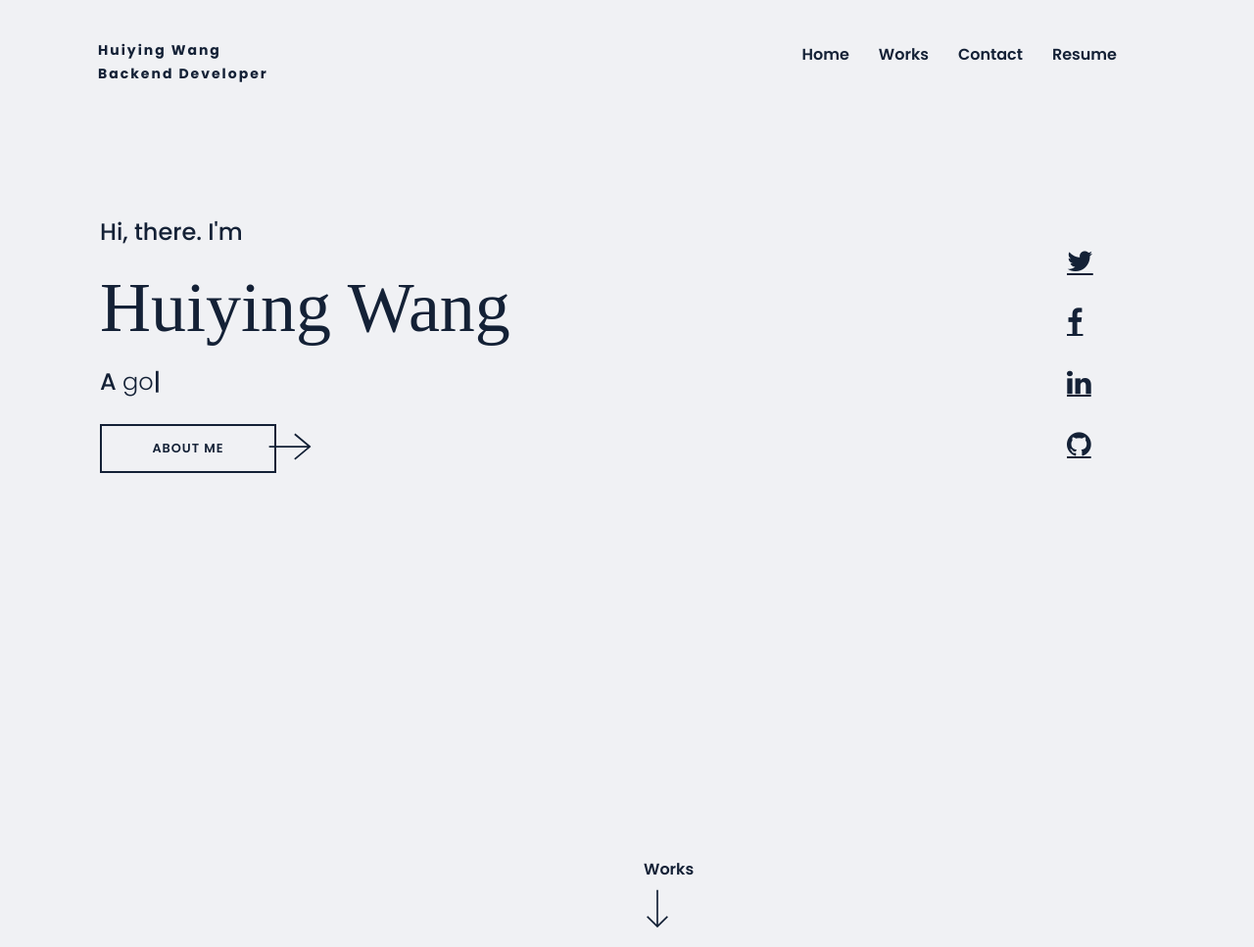
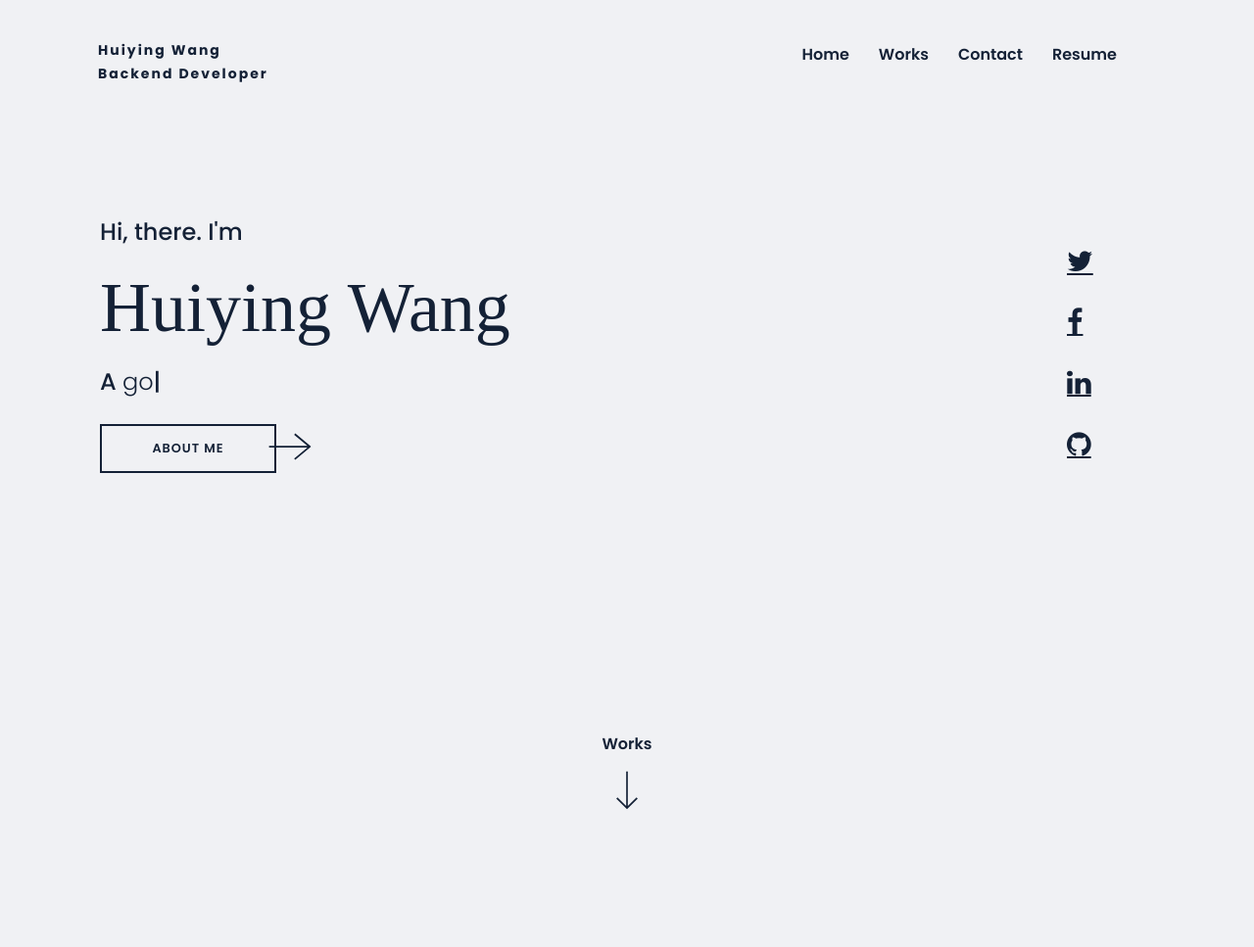
Before and after one commit to HuiyingWang0108/portfolio, a website: page index.html in a window 1280 px wide. Shown: the top 967 px of the page at 98% size. Drawn offline with nearby package versions, Linux system fonts and the light colour scheme; grey boxes are pictures that could not be loaded; a web font is replaced by a local one.

Commit message:
fixed work svg middle bottom

```diff
--- a/icon.css
+++ b/icon.css
@@ -46,10 +46,10 @@
 }
 .icon-work {
     /* transform: scale(1.8); */
-    margin-bottom: -50%;
+    margin-bottom: -3%;
     fill: var(--text-dark);
     transform: scale(1.5);
 }
 .icon-work:hover {
-    margin-bottom: -5%;
+    margin-bottom: 0%;
 }
--- a/index.html
+++ b/index.html
@@ -70,16 +70,7 @@
                     </div>
                 </div>
                 <div class="col-sm-4">
-                    <a class="workBtn" href="#about" style="justify-content: center;">
-                        <div class="works">Works</div>
-                        <div>
-                            <svg class="icon-work" width="28" height="48" xmlns="http://www.w3.org/2000/svg"
-                                viewBox="0 0 25 25">
-                                <path
-                                    d="m18.294 16.793-5.293 5.293V1h-1v21.086l-5.295-5.294-.707.707L12.501 24l6.5-6.5-.707-.707z" />
-                            </svg>
-                        </div>
-                    </a>
+
                 </div>
                 <div class="col-sm-2 myIcon">
                     <ul>
@@ -98,6 +89,18 @@
                     </ul>
                 </div>
             </div>
+        </div>
+        <div class="fixed-bottom text-center">
+            <a class="workBtn" href="#about" style="justify-content: center;">
+                <div class="works">Works</div>
+                <div>
+                    <svg class="icon-work" width="28" height="48" xmlns="http://www.w3.org/2000/svg"
+                        viewBox="0 0 25 25">
+                        <path
+                            d="m18.294 16.793-5.293 5.293V1h-1v21.086l-5.295-5.294-.707.707L12.501 24l6.5-6.5-.707-.707z" />
+                    </svg>
+                </div>
+            </a>
         </div>
     </section>
 
--- a/style.css
+++ b/style.css
@@ -542,10 +542,10 @@ footer.copyright a {
 }
 
 .workBtn {
-    position: absolute;
-    bottom: 0;
+    /* position: absolute;
+    bottom: 12%; */
     text-decoration: none;
-    color: var(--text-dark);
+    /* color: var(--text-dark); */
 }
 .workBtn:hover {
     /* transition: scale(1.5); */
```
